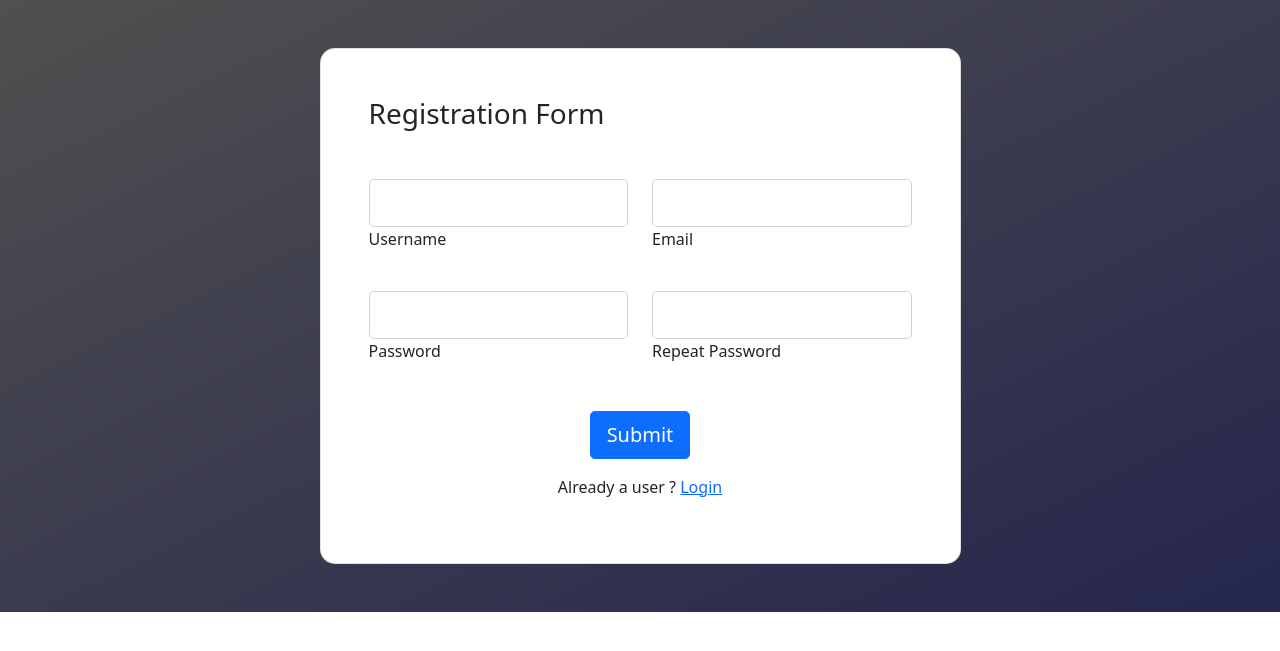
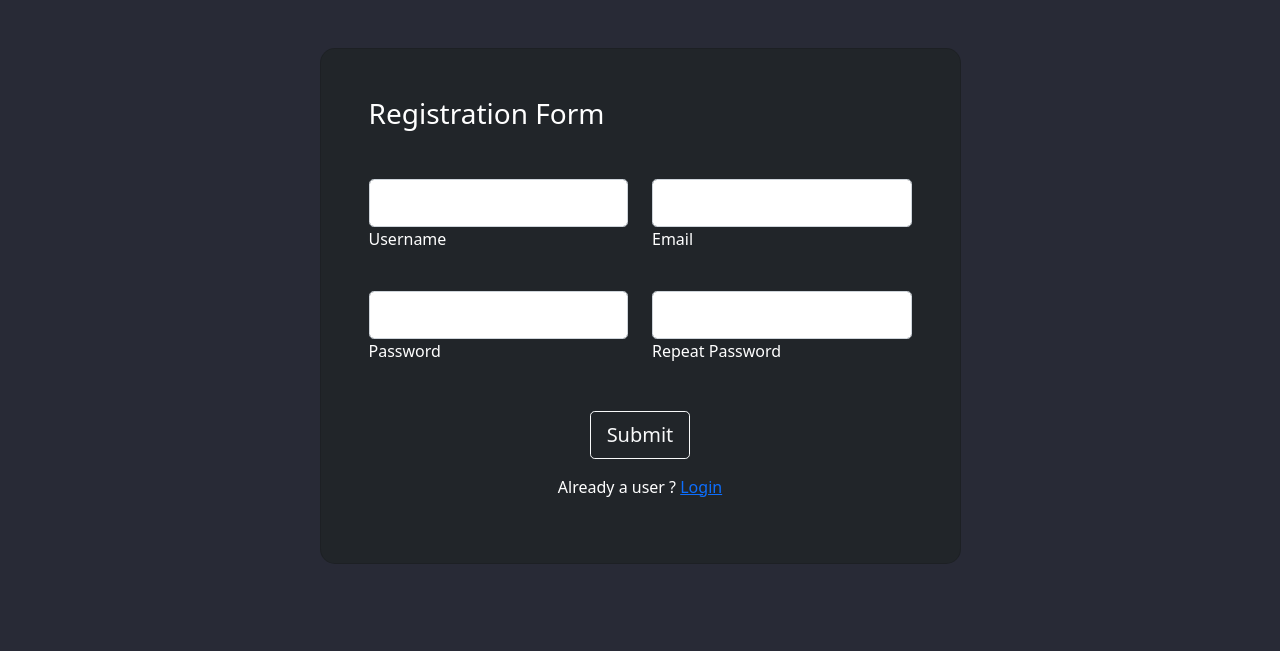
Before and after one commit to j-lord/ShittyChatApp, a Flask app: page /register in a window 1280 px wide. Shown: the top 651 px of the page. Run offline with Flask 2, Linux system fonts and the light colour scheme; some libraries are stand-ins or nearby versions.

Commit message:
Added login and register page styling - now working on styling actual chat page

```diff
--- a/myapp/static/login.css
+++ b/myapp/static/login.css
@@ -1,12 +1,12 @@
 .gradient-custom {
     /* fallback for old browsers */
-    background: #fccb90;
+    background: rgb(40, 42, 54);
 
     /* Chrome 10-25, Safari 5.1-6 */
-    background: -webkit-linear-gradient(to right, #3b3b3b, #202b56);
+    background: -webkit-linear-gradient(to bottom right, rgb(40, 42, 54), rgb(50, 53, 68));
 
     /* W3C, IE 10+/ Edge, Firefox 16+, Chrome 26+, Opera 12+, Safari 7+ */
-    background: -webkit-linear-gradient(to right, #3b3b3b, #202b56);
+    background: linear-gradient(to bottom right, rgb(40, 42, 54), rgb(50, 53, 68))
     }
 
     @media (min-width: 768px) {
--- a/myapp/static/register.css
+++ b/myapp/static/register.css
@@ -1,20 +1,22 @@
 .gradient-custom {
     /* fallback for old browsers */
-    background: #2e2e2e;
+    background: #fccb90;
 
     /* Chrome 10-25, Safari 5.1-6 */
-    background: -webkit-linear-gradient(to bottom right, rgb(106, 106, 106), rgb(28, 27, 60));
+    background: -webkit-linear-gradient(to bottom right, rgb(40, 42,54), rgb(40, 42,54));
 
     /* W3C, IE 10+/ Edge, Firefox 16+, Chrome 26+, Opera 12+, Safari 7+ */
-    background: linear-gradient(to bottom right, rgb(80, 80, 80), rgb(37, 38, 77))
+    background: linear-gradient(to bottom right, rgb(40, 42,54), rgb(40, 42,54))
     }
 
     .card-registration .select-input.form-control[readonly]:not([disabled]) {
+    background: #0c0b0a;
+    /* background: rgb(33, 37, 31); */
     font-size: 1rem;
     line-height: 2.15;
     padding-left: .75em;
     padding-right: .75em;
     }
     .card-registration .select-arrow {
-    top: 13px;
+    top: 3px;
     }
--- a/myapp/templates/login.html
+++ b/myapp/templates/login.html
@@ -49,7 +49,7 @@
             </div>
             <div>
               <p class="mb-0 me-2">Don't have an account?</p>
-              <button type="button" class="btn btn-outline-danger"
+              <button type="button" class="btn btn-outline-primary"
                 onclick="window.location.href='/register'">Create new</button>
             </div>
           </div>
--- a/myapp/templates/register.html
+++ b/myapp/templates/register.html
@@ -4,11 +4,12 @@
 
 <link rel="stylesheet" href="{{ url_for('static', filename='register.css') }}">
 
-<section class=" gradient-custom">
+<body class=" gradient-custom">
     <div class="container py-5 h-100">
       <div class="row justify-content-center align-items-center h-100">
         <div class="col-12 col-lg-9 col-xl-7">
-          <div class="card shadow-2-strong card-registration" style="border-radius: 15px;">
+          <!-- <div class="card shadow-2-strong card-registration" style="border-radius: 15px;"> -->
+          <div class="card bg-dark text-white" style="border-radius: 15px;">
             <div class="card-body p-4 p-md-5">
               <h3 class="mb-4 pb-2 pb-md-0 mb-md-5">Registration Form</h3>
 
@@ -39,7 +40,6 @@
 
                 </div>
 
-
                 <div class="row">
                   <div class="col-md-6 mb-4 pb-2">
 
@@ -61,9 +61,9 @@
                   </div>
                 </div>
 
-
                 <div class="pt-2 text-center">
-                  <input class="btn btn-primary btn-lg" type="submit" value="Submit" />
+                  <input class="btn btn-outline-light btn-lg" type="submit" value="Submit" />
+                  <!-- <input class="btn btn-outline-light btn-lg" type="submit" value="Submit" /> -->
                 </div>
 
                 <div class="mt-2 pt-2 text-center">
@@ -76,7 +76,6 @@
         </div>
       </div>
     </div>
-  </section>
-
+  </body>
 
 {% endblock body %}
```
Also changed, not shown: myapp/chat/routes.py (+16 -1 lines), myapp/database.db, myapp/user/routes.py (line endings or trailing spaces), 4 other files.
